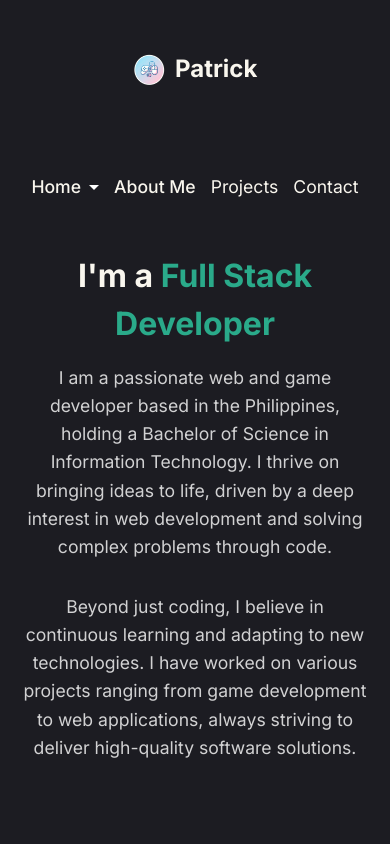
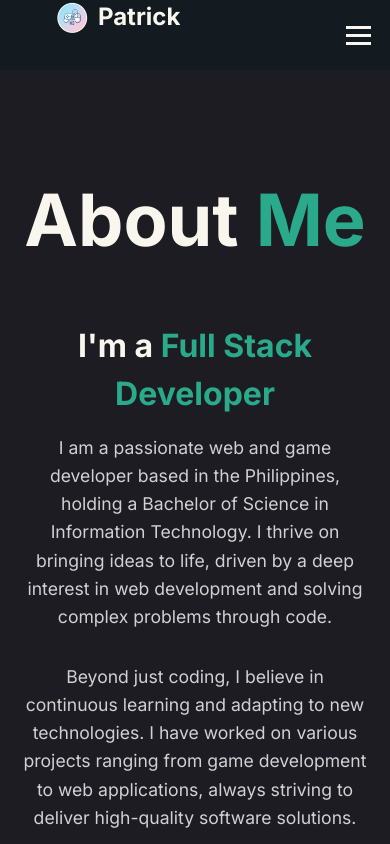
Before and after one commit to crabbypatty21/Patrick-Website, a React (Vite) app: page /aboutme in a window 390 px wide. Shown: the top 844 px of the page. Built offline with nearby package versions, Linux system fonts and the light colour scheme.

Commit message:
saving progress

```diff
--- a/src/Css/Homepage.css
+++ b/src/Css/Homepage.css
@@ -986,38 +986,32 @@ section:nth-of-type(even) {
 
 
 /* =========================================
-   RESPONSIVE DESIGN: TABLET (max-width: 1024px)
+   RESPONSIVE DESIGN: TABLET & MOBILE
    ========================================= */
 @media (max-width: 1024px) {
-  /* Reduce side padding on smaller screens */
   section {
     padding: 8rem 5% 2rem;
   }
-
-  /* Hero Section: Stack text and image vertically */
   .home {
-    flex-direction: column;
+    flex-direction: column-reverse; /* Puts the image above the text */
     text-align: center;
     gap: 3rem;
   }
-
-  /* Scale down the massive heading */
   .home-content h1 {
     font-size: 4rem;
   }
-
-  /* Center the buttons and social links */
   .cta-container {
     justify-content: center;
   }
-
-  /* Shrink the hero image container */
-  .img-border-circle {
+  /* Properly scale the rotating SVG and image */
+  .img-border-wrapper {
     width: 350px;
     height: 350px;
   }
-
-  /* Stats Section: Allow items to wrap nicely */
+  .inner-img {
+    width: 290px;
+    height: 290px;
+  }
   .stats-container {
     padding: 3rem 5%;
     flex-wrap: wrap;
@@ -1030,31 +1024,63 @@ section:nth-of-type(even) {
    RESPONSIVE DESIGN: MOBILE (max-width: 768px)
    ========================================= */
 @media (max-width: 768px) {
-  /* Further reduce general padding for mobile screens */
   section {
-    padding: 6rem 5% 2rem;
+    padding: 6rem 5% 2rem; /* Adjusted top padding */
   }
 
-  /* Hero Section: Smaller typography */
+  /* --- Text Shrinking --- */
   .home-content h1 {
-    font-size: 3rem;
+    font-size: 2.2rem; /* Shrunk from 5rem */
+    margin-bottom: 1rem;
+  }
+  .software-label {
+    font-size: 1rem;
+  }
+  .home-content p {
+    font-size: 0.95rem; /* Smaller paragraph text */
+    margin-bottom: 1.5rem;
   }
 
-  /* Make the hero image even smaller */
-  .img-border-circle {
-    width: 280px;
-    height: 280px;
+  /* --- Image Circle Shrinking --- */
+  .img-border-wrapper {
+    width: 220px; /* Shrunk considerably */
+    height: 220px;
+  }
+  .inner-img {
+    width: 180px;
+    height: 180px;
   }
 
-  /* Stats Section: Stack stat items vertically */
+  /* --- Button Shrinking --- */
+  .cta-container {
+    flex-wrap: wrap;
+    gap: 1rem;
+    justify-content: center;
+  }
+  .btn-outline, .btn-solid {
+    padding: 0.6rem 1.5rem;
+    font-size: 0.9rem;
+  }
+  .social-media-minimal a {
+    width: 35px;
+    height: 35px;
+    font-size: 1rem;
+  }
+
+  /* --- Stats Shrinking --- */
   .stats-container {
     flex-direction: column;
-    align-items: center;
-    text-align: center;
-    gap: 2rem;
+    gap: 1.5rem;
+    padding: 2rem 5%;
+  }
+  .stat-item h2 {
+    font-size: 2.5rem;
+  }
+  .stat-item p {
+    font-size: 0.9rem;
   }
 
-  /* About Section: Ensure it stacks (overriding existing desktop rules) */
+  /* Layout stacking */
   .about-container {
     flex-direction: column-reverse;
   }
@@ -1065,8 +1091,6 @@ section:nth-of-type(even) {
   .button-group {
     justify-content: center;
   }
-
-  /* Contact Section: Stack input fields vertically */
   .contact-container {
     flex-direction: column;
     gap: 40px;
@@ -1074,7 +1098,4 @@ section:nth-of-type(even) {
   .contact .input-box {
     flex-direction: column;
   }
-  .contact {
-    padding: 40px 20px;
-  }
 }
--- a/src/Css/TopBar.css
+++ b/src/Css/TopBar.css
@@ -167,10 +167,9 @@ html {
 }
 
 /* =========================================
-   RESPONSIVE DESIGN: TABLET (max-width: 1024px)
+   RESPONSIVE DESIGN: TABLET & MOBILE
    ========================================= */
 @media (max-width: 1024px) {
-  /* Reduce nav padding and gaps to fit links on one line */
   .top-bar {
     padding: 0 4%;
   }
@@ -182,36 +181,96 @@ html {
   }
 }
 
+/* --- Hamburger Menu Icon --- */
+.menu-icon {
+  display: none;
+  flex-direction: column;
+  cursor: pointer;
+  gap: 5px;
+  z-index: 1001; /* Keep above the sliding menu */
+}
+
+.menu-icon .bar {
+  width: 25px;
+  height: 3px;
+  background-color: #F9F6EE;
+  transition: all 0.3s ease;
+}
+
 /* =========================================
    RESPONSIVE DESIGN: MOBILE (max-width: 768px)
    ========================================= */
 @media (max-width: 768px) {
-  /* Make the top bar taller and stack the logo above links */
   .top-bar {
-    flex-direction: column;
-    height: auto;
-    padding: 15px 5%;
-    /* Solid background on mobile to prevent overlapping text issues */
-    background-color: #1c1c22;
+    position: relative;
+    display: flex;
+    flex-direction: row; /* Keeps logo and burger side-by-side */
+    justify-content: space-between; /* Pushes them to opposite edges */
+    align-items: center;
+    height: 70px;
+    padding: 0 5%;
+    background-color: #131B21;
   }
 
   .logo {
-    margin-top: 0;
-    margin-bottom: 15px;
+    margin: 0; /* Reset margins so it aligns perfectly with the burger */
   }
 
-  /* Wrap navigation links so they don't break the screen width */
+  /* Show the burger icon */
+  .menu-icon {
+    display: flex;
+  }
+
+  /* Animate burger icon into an 'X' */
+  .menu-icon.active .bar:nth-child(1) {
+    transform: translateY(8px) rotate(45deg);
+  }
+  .menu-icon.active .bar:nth-child(2) {
+    opacity: 0;
+  }
+  .menu-icon.active .bar:nth-child(3) {
+    transform: translateY(-8px) rotate(-45deg);
+  }
+
+  /* Slide-out Menu */
   .nav-links {
-    flex-wrap: wrap;
-    justify-content: center;
-    gap: 15px;
+    position: absolute;
+    top: 70px; /* Right below the top bar */
+    left: -100%; /* Hidden off-screen to the left */
+    width: 100%;
+    height: 100vh;
+    background-color: #1c1c22;
+    flex-direction: column;
+    justify-content: flex-start;
+    padding-top: 3rem;
+    gap: 2rem;
+    transition: left 0.3s ease; /* Slide animation */
+  }
+
+  .nav-links.active {
+    left: 0; /* Slides the menu in */
   }
 
   .nav-links li {
-    font-size: 1.1rem;
+    font-size: 1.2rem;
+    text-align: center;
   }
 
-  /* Hide the back-to-top button on very small screens to save space */
+  /* Clean up the dropdown on mobile */
+  .dropdown-menu {
+    position: static;
+    opacity: 1;
+    visibility: visible;
+    transform: none;
+    box-shadow: none;
+    background-color: transparent;
+    display: flex;
+    flex-direction: column;
+    align-items: center;
+    gap: 15px;
+    padding-top: 15px;
+  }
+
   .back-to-top {
     width: 40px;
     height: 40px;
--- a/src/components/partials/TopBar.jsx
+++ b/src/components/partials/TopBar.jsx
@@ -7,6 +7,7 @@ import Personal_logo from '../../img/pat_logo.png';
 function TopBar() {
   const [scrolled, setScrolled] = useState(false);
   const [showBackToTop, setShowBackToTop] = useState(false);
+  const [isMobileMenuOpen, setIsMobileMenuOpen] = useState(false); // Mobile menu state
   const navigate = useNavigate();
   const location = useLocation();
 
@@ -20,6 +21,7 @@ function TopBar() {
   }, []);
 
   const handleSectionClick = (id) => {
+    setIsMobileMenuOpen(false); // Close menu when a link is clicked
     if (location.pathname !== '/') {
       navigate('/');
       setTimeout(() => {
@@ -36,6 +38,10 @@ function TopBar() {
     window.scrollTo({ top: 0, behavior: 'smooth' });
   };
 
+  const toggleMobileMenu = () => {
+    setIsMobileMenuOpen(!isMobileMenuOpen);
+  };
+
   return (
     <>
       <nav className={`top-bar ${scrolled ? 'scrolled' : ''}`}>
@@ -43,10 +49,18 @@ function TopBar() {
           <img src={Personal_logo} alt="personal logo" className="logo-img" />
           Patrick
         </div>
-        <ul className="nav-links">
+
+        {/* Hamburger Icon */}
+        <div className={`menu-icon ${isMobileMenuOpen ? 'active' : ''}`} onClick={toggleMobileMenu}>
+          <div className="bar"></div>
+          <div className="bar"></div>
+          <div className="bar"></div>
+        </div>
+
+        <ul className={`nav-links ${isMobileMenuOpen ? 'active' : ''}`}>
           <li className="dropdown">
             <div className="dropdown-trigger">
-              <Link to="/" style={{color: 'inherit'}}>Home</Link> <span className="arrow-down"></span>
+              <Link to="/" style={{color: 'inherit'}} onClick={() => setIsMobileMenuOpen(false)}>Home</Link> <span className="arrow-down"></span>
             </div>
             <ul className="dropdown-menu">
               <li onClick={() => handleSectionClick('home')}>Profile</li>
@@ -55,9 +69,7 @@ function TopBar() {
             </ul>
           </li>
 
-          {/* New About Me Link */}
-          <li><Link to="/aboutme" style={{color: 'inherit'}}>About Me</Link></li>
-          {/* Linked to your "Activities" section ID */}
+          <li><Link to="/aboutme" style={{color: 'inherit'}} onClick={() => setIsMobileMenuOpen(false)}>About Me</Link></li>
           <li onClick={() => handleSectionClick('Activities')} style={{ cursor: 'pointer' }}>Projects</li>
           <li onClick={() => handleSectionClick('contact')}>Contact</li>
         </ul>
@@ -74,11 +86,4 @@ function TopBar() {
   );
 }
 
-// Helper to handle the typo in my previous thought block: 'XYSectionClick' isn't real,
-// using the correct handler below for the final code block.
-function TopBarFinal() {
-    // ... (logic same as above)
-    // Just ensure the onClick uses handleSectionClick('services')
-}
-
 export default TopBar;
--- a/src/index.css
+++ b/src/index.css
@@ -1,3 +1,9 @@
+html, body {
+  overflow-x: hidden;
+  width: 100%;
+  position: relative;
+}
+
 :root {
   font-family: 'Inter', system-ui, Avenir, Helvetica, Arial, sans-serif;
   line-height: 1.5;
```
